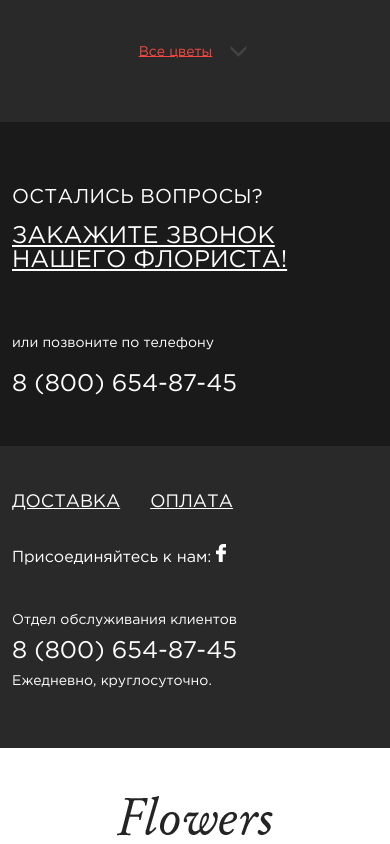
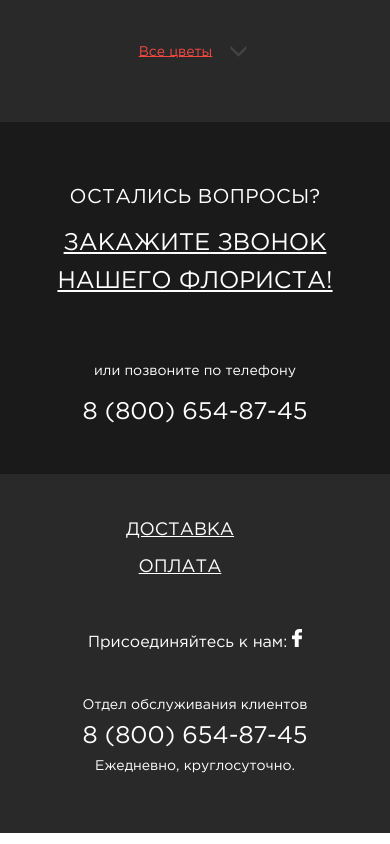
Before and after one commit to SvetlanaHolovko/flowers, a plain HTML site: page index.html in a window 390 px wide. Shown: the part 6020-6864 px from the top of the page. Drawn offline with nearby package versions, Linux system fonts and the light colour scheme.

Commit message:
Updates style.css and index.html

```diff
--- a/css/style.css
+++ b/css/style.css
@@ -226,7 +226,6 @@ text-align: left;
     text-align: center;
     text-transform: uppercase;
     letter-spacing: 0.3px;
-
 }
 
 /* ADVANTAGES */
@@ -359,6 +358,7 @@ text-align: left;
     text-align: center;
 }
 .offer-link {
+    line-height: 1.6;
     display: block;
     color: #fff;
     text-transform: uppercase;
@@ -368,7 +368,7 @@ text-align: left;
 }
 .offer-link:hover {
     text-decoration: none;
-   color: rgb(212, 19, 77) ;
+    color: rgb(212, 19, 77);
 }
 .offer-label {
     display: block;
@@ -386,11 +386,15 @@ text-align: left;
 }
 
 /* FOOTER */
+.footer-bg {
+    text-align: center;
+}
 .footer-menu {
     margin: 0;
     padding: 0;
     list-style: none;
     margin-bottom: 33px;
+    flex-direction: row;
 }
 .footer-menu-link {
     color: #fff;
@@ -407,6 +411,7 @@ text-align: left;
 }
 .social {
     font-size: 16px;
+    text-align: left;
 }
 .footer-info {
     text-align: right;
@@ -523,6 +528,16 @@ text-align: left;
     .offer-phone {
         font-size: 24px;
     }
+    .footer-bg {
+        text-align: center;
+    }
+    .footer-menu {
+        flex-direction: column;
+        justify-content: center;
+    }
+    .footer-menu-item {
+        margin-bottom: 20px;
+    }
     .footer-info {
         text-align: left;
     }
@@ -532,13 +547,22 @@ text-align: left;
     .footer-contacts {
         text-align: center;
     }
+    .offer,
+    .footer-info,
+    .offer-title,
+    .social {
+        text-align: center;
+    }
 }
 
 @media (max-width: 576px) {
     .offer,
     .footer-info,
     .offer-title {
-      text-align: left;
+        text-align: center;
         font-size: 20px;
     }
+    .footer-menu {
+        flex-direction: column;
     }
+}
--- a/index.html
+++ b/index.html
@@ -502,7 +502,7 @@
                   </span>
                </div>
                <div class="col-lg-3 col-md-5 footer-contacts">
-                  <div class="social">
+                  <div class="social-white">
                      Присоединяйтесь к нам:
                      <a href="https://fb.com/" class="social-link">
                         <img class="social-img" src="img/Facebook-black.svg" alt="facebook">
```
Lines whose indentation alone changed are shown as unchanged.
